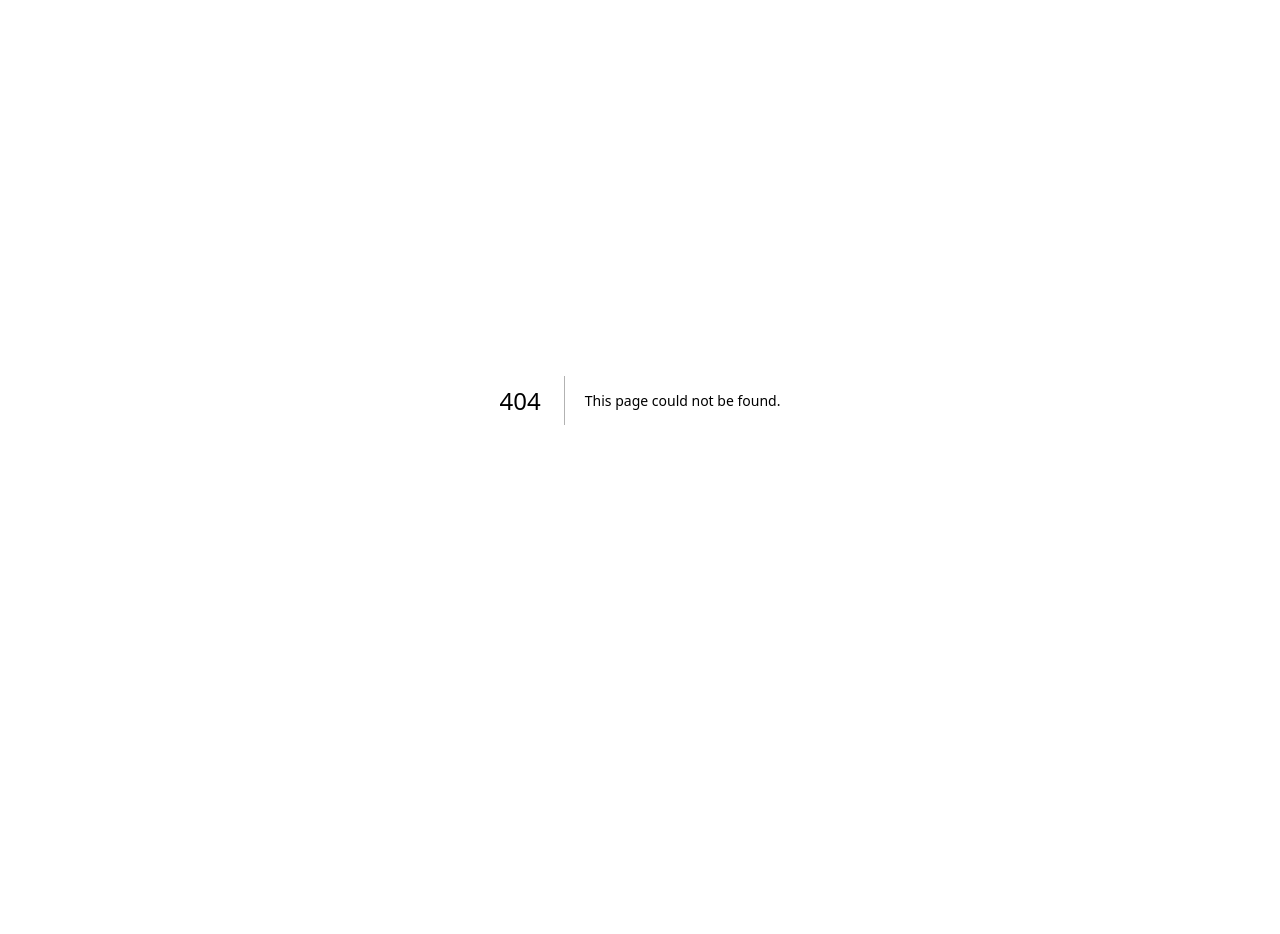
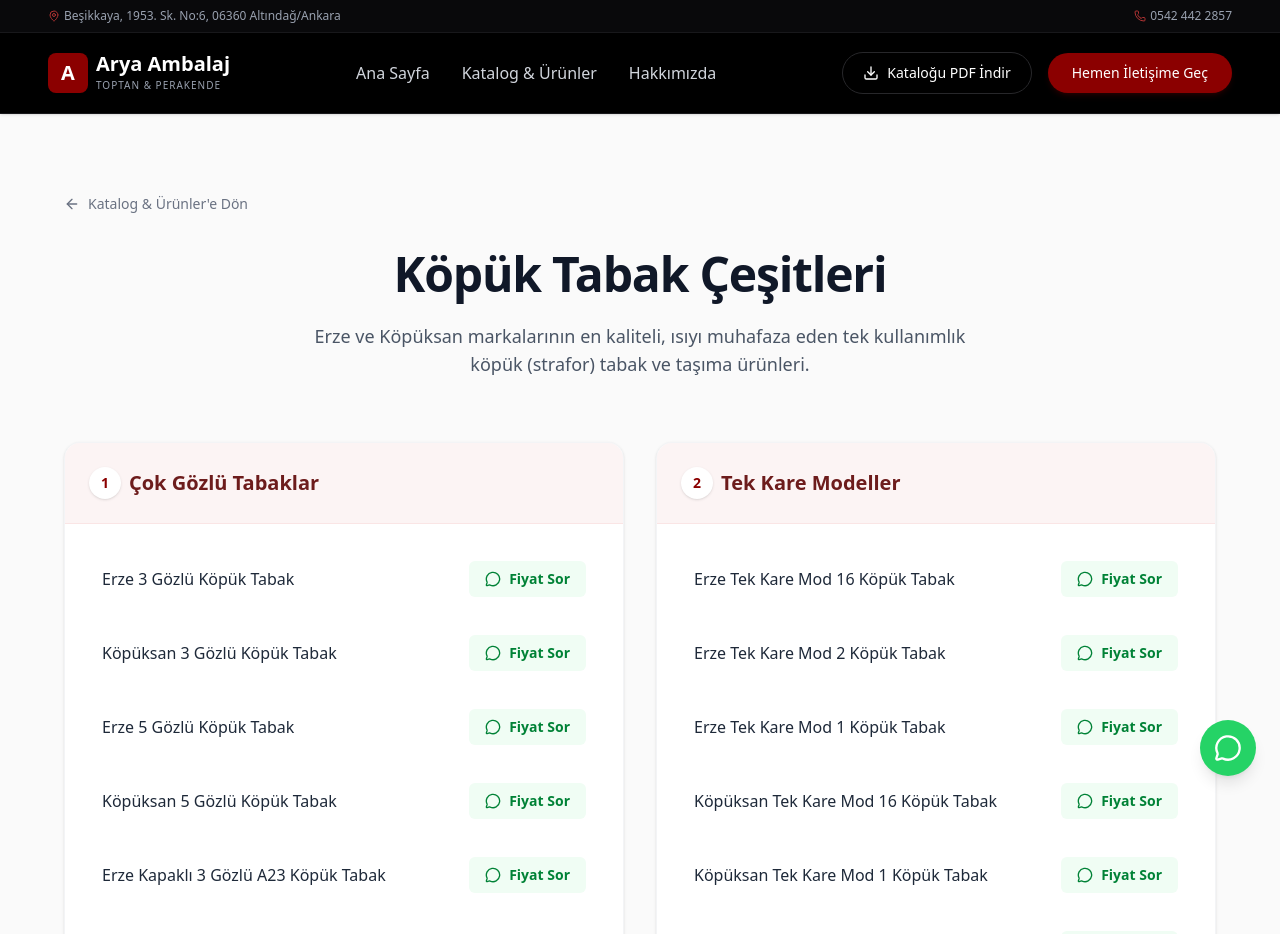
Before and after one commit to ardaeminoglu001-ship-it/aryaambalaj, a Next.js app: page /urunler/kopuk-tabak in a window 1280 px wide. Before the commit this address had no page. Shown: the top 934 px of the page. Before the commit the page ends 800 px from the top, so only its background shows below. Built offline with nearby package versions, Linux system fonts and the light colour scheme; a web font is replaced by a local one.

Commit message:
köpük tabak çeşitleri kısmı zenginleştirildi

```diff
--- /dev/null
+++ b/src/app/urunler/kopuk-tabak/page.tsx
@@ -0,0 +1,140 @@
+"use client";
+
+import Navbar from "@/components/layout/Navbar";
+import Footer from "@/components/layout/Footer";
+import WhatsAppFAB from "@/components/layout/WhatsAppFAB";
+import { ArrowLeft, MessageCircle } from "lucide-react";
+import Link from "next/link";
+import { motion } from "framer-motion";
+
+export default function KopukTabakPage() {
+    const products = [
+        {
+            category: "Çok Gözlü Tabaklar",
+            items: [
+                "Erze 3 Gözlü Köpük Tabak",
+                "Köpüksan 3 Gözlü Köpük Tabak",
+                "Erze 5 Gözlü Köpük Tabak",
+                "Köpüksan 5 Gözlü Köpük Tabak",
+                "Erze Kapaklı 3 Gözlü A23 Köpük Tabak"
+            ]
+        },
+        {
+            category: "Tek Kare Modeller",
+            items: [
+                "Erze Tek Kare Mod 16 Köpük Tabak",
+                "Erze Tek Kare Mod 2 Köpük Tabak",
+                "Erze Tek Kare Mod 1 Köpük Tabak",
+                "Köpüksan Tek Kare Mod 16 Köpük Tabak",
+                "Köpüksan Tek Kare Mod 1 Köpük Tabak",
+                "Köpüksan Tek Kare Mod 2 Köpük Tabak",
+                "Köpüksan Tek Kare C110 Köpük Tabak"
+            ]
+        },
+        {
+            category: "Yuvarlak & Tek Gözlü",
+            items: [
+                "Erze Yuvarlak A33 Köpük Tabak",
+                "Erze Yuvarlak B33 Köpük Tabak",
+                "Erze Yuvarlak C33 Köpük Tabak",
+                "Erze Kapaklı Tek Gözlü C23 Köpük Tabak",
+                "Erze Tek Gözlü Kapaklı Küçük D23"
+            ]
+        },
+        {
+            category: "Özel & Renkli Modeller",
+            items: [
+                "Köpüksan Tepsi K8 Köpük Tabak",
+                "Köpüksan Hamburger Köpük Tabağı",
+                "Strafor Köpük Kasa",
+                "Mod 16 Turuncu Köpük Tabak",
+                "Mod 1 Turuncu Köpük Tabak"
+            ]
+        }
+    ];
+
+    const handleWhatsAppClick = (productName: string) => {
+        const text = `Merhaba, Arya Ambalaj internet sitesinden geliyorum. ${productName} hakkında fiyat ve detaylı bilgi alabilir miyim?`;
+        const url = `https://wa.me/905424422857?text=${encodeURIComponent(text)}`;
+        window.open(url, '_blank', 'noopener,noreferrer');
+    };
+
+    return (
+        <div className="min-h-screen flex flex-col font-sans bg-zinc-50">
+            <Navbar />
+
+            <main className="flex-grow py-12 md:py-20 px-4 md:px-8 lg:px-12">
+                <div className="max-w-6xl mx-auto">
+                    {/* Back Link */}
+                    <div className="mb-8">
+                        <Link
+                            href="/urunler"
+                            className="inline-flex items-center gap-2 text-gray-500 hover:text-primary-800 transition-colors font-medium text-sm"
+                        >
+                            <ArrowLeft className="w-4 h-4" />
+                            Katalog & Ürünler'e Dön
+                        </Link>
+                    </div>
+
+                    {/* Header */}
+                    <motion.div
+                        initial={{ opacity: 0, y: 20 }}
+                        animate={{ opacity: 1, y: 0 }}
+                        transition={{ duration: 0.6 }}
+                        className="text-center mb-16"
+                    >
+                        <h1 className="text-4xl md:text-5xl font-serif font-bold text-gray-900 mb-6 tracking-tight">
+                            Köpük Tabak Çeşitleri
+                        </h1>
+                        <p className="text-lg text-gray-600 font-sans max-w-2xl mx-auto">
+                            Erze ve Köpüksan markalarının en kaliteli, ısıyı muhafaza eden tek kullanımlık köpük (strafor) tabak ve taşıma ürünleri.
+                        </p>
+                    </motion.div>
+
+                    {/* Products Grid */}
+                    <div className="grid lg:grid-cols-2 gap-8 mb-16">
+                        {products.map((group, index) => (
+                            <motion.div
+                                key={index}
+                                initial={{ opacity: 0, y: 30 }}
+                                animate={{ opacity: 1, y: 0 }}
+                                transition={{ duration: 0.5, delay: index * 0.15 }}
+                                className="bg-white rounded-2xl shadow-sm border border-gray-100 overflow-hidden flex flex-col"
+                            >
+                                <div className="bg-primary-50 p-6 border-b border-primary-100">
+                                    <h2 className="text-xl font-bold text-primary-900 flex items-center gap-2">
+                                        <div className="w-8 h-8 rounded-full bg-white text-primary-800 flex items-center justify-center text-sm shadow-sm">
+                                            {index + 1}
+                                        </div>
+                                        {group.category}
+                                    </h2>
+                                </div>
+                                <div className="p-4 sm:p-6 flex-grow flex flex-col">
+                                    <ul className="space-y-3 flex-grow">
+                                        {group.items.map((item, itemIndex) => (
+                                            <li key={itemIndex} className="flex flex-col sm:flex-row sm:items-center justify-between gap-3 p-3 rounded-lg hover:bg-zinc-50 transition-colors border border-transparent hover:border-zinc-100 group">
+                                                <span className="font-medium text-gray-800 text-sm sm:text-base">
+                                                    {item}
+                                                </span>
+                                                <button
+                                                    onClick={() => handleWhatsAppClick(item)}
+                                                    className="inline-flex items-center justify-center gap-2 px-4 py-2 bg-green-50 text-green-700 hover:bg-green-100 hover:text-green-800 rounded-md text-sm font-semibold transition-colors w-full sm:w-auto shrink-0"
+                                                >
+                                                    <MessageCircle className="w-4 h-4" />
+                                                    Fiyat Sor
+                                                </button>
+                                            </li>
+                                        ))}
+                                    </ul>
+                                </div>
+                            </motion.div>
+                        ))}
+                    </div>
+                </div>
+            </main>
+
+            <Footer />
+            <WhatsAppFAB />
+        </div>
+    );
+}
--- a/src/app/urunler/page.tsx
+++ b/src/app/urunler/page.tsx
@@ -9,7 +9,7 @@
 };
 
 const categories = [
-    { name: "Köpük Tabak Çeşitleri" },
+    { name: "Köpük Tabak Çeşitleri", href: "/urunler/kopuk-tabak" },
     { name: "Karton Bardak Çeşitleri", href: "/urunler/karton-bardak" },
     { name: "Viza Rulosu" },
     { name: "Kilogramlık Poşet Çeşitleri", href: "/urunler/kilogramlik-poset" },
```
